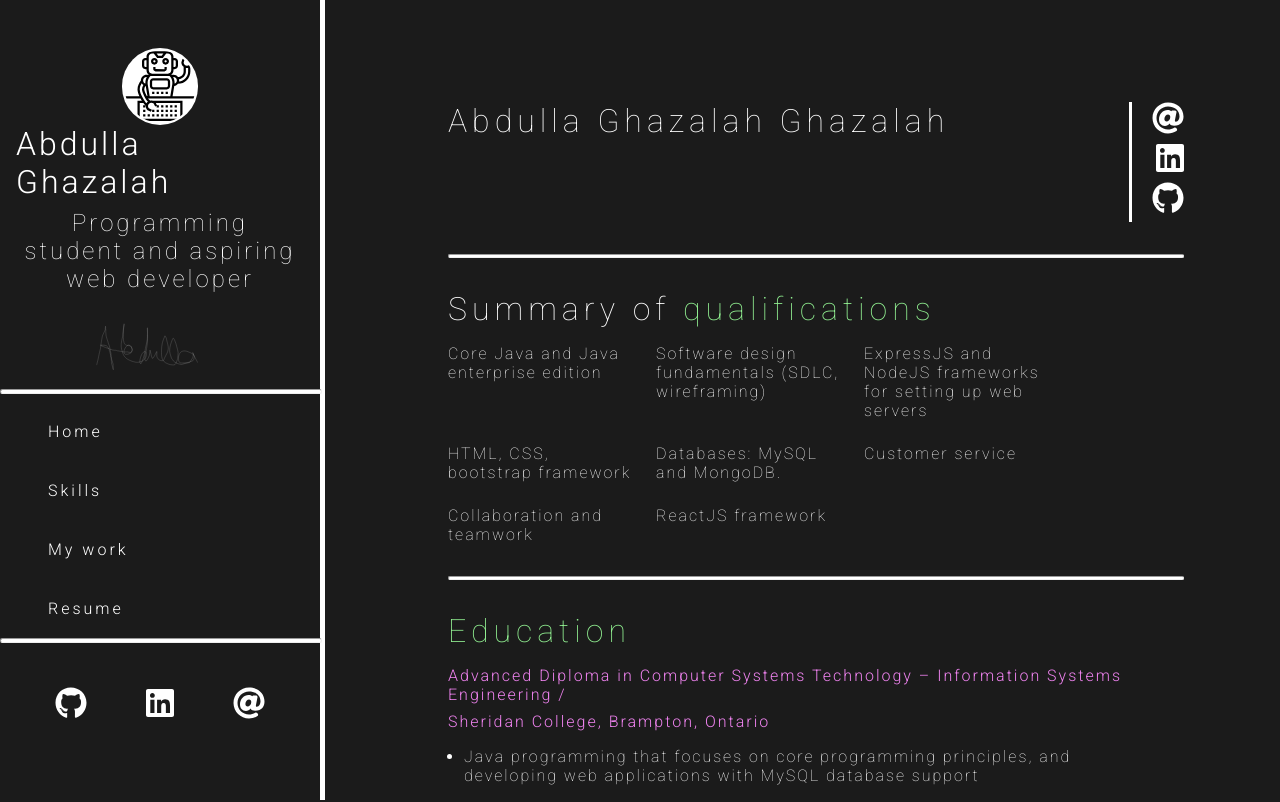
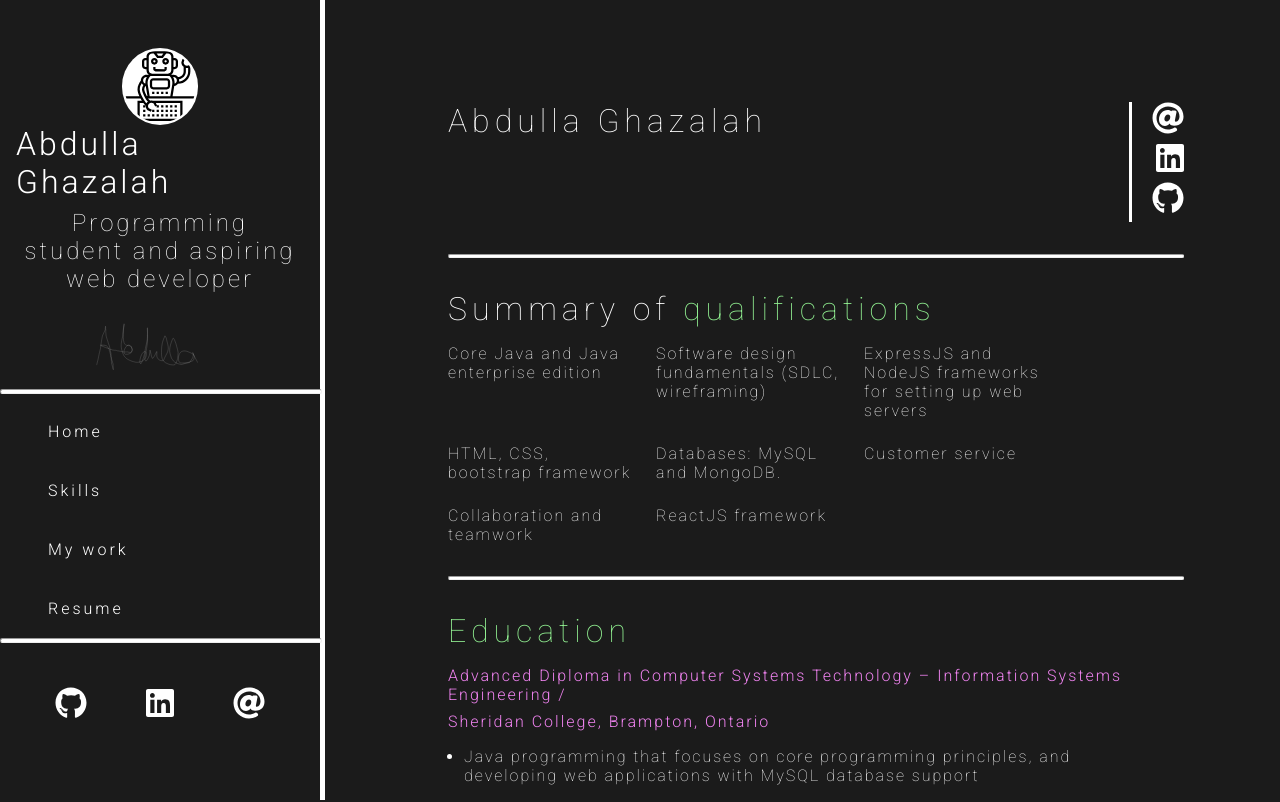
Before and after one commit to AbzG97/Portfolio_website, a React (Create React App) app: page /resume in a window 1280 px wide. Shown: the top 802 px of the page. Built offline with nearby package versions, Linux system fonts and the light colour scheme.

Commit message:
test changes for heroku

```diff
--- a/public/index.html
+++ b/public/index.html
@@ -24,7 +24,7 @@
       work correctly both with client-side routing and a non-root public URL.
       Learn how to configure a non-root public URL by running `npm run build`.
     -->
-    <title>React App</title>
+    <title>Personal Portfolio</title>
   </head>
   <body>
     <noscript>You need to enable JavaScript to run this app.</noscript>
--- a/src/ResumeData.js
+++ b/src/ResumeData.js
@@ -1,7 +1,7 @@
 const ResumeData = () => {
     return {
         intro: {
-            name: "Abdulla Ghazalah Ghazalah",
+            name: "Abdulla Ghazalah",
             email: "Abdulla.Ghazalah@hotmail.com",
             linkedin: "https://www.linkedin.com/in/abdulla-ghazalah/",
             github: "https://github.com/AbzG97"
```
